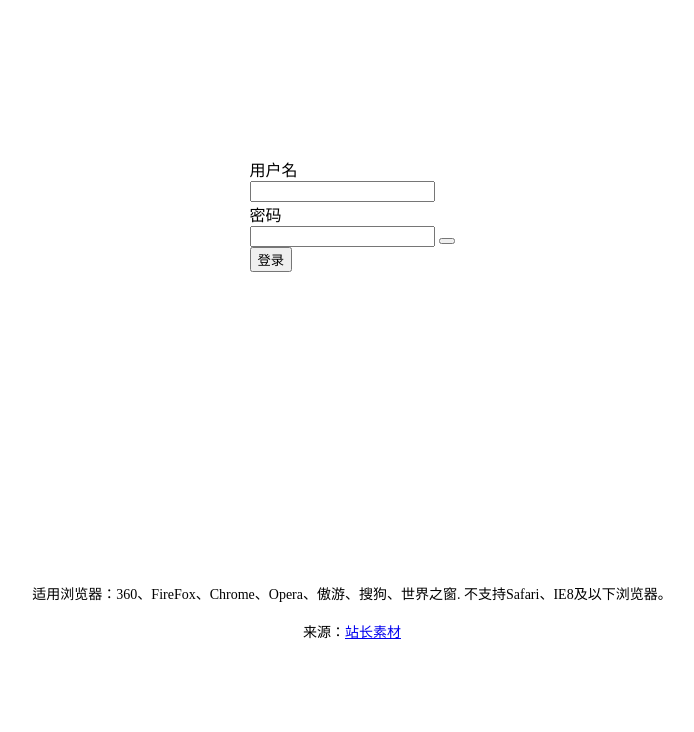
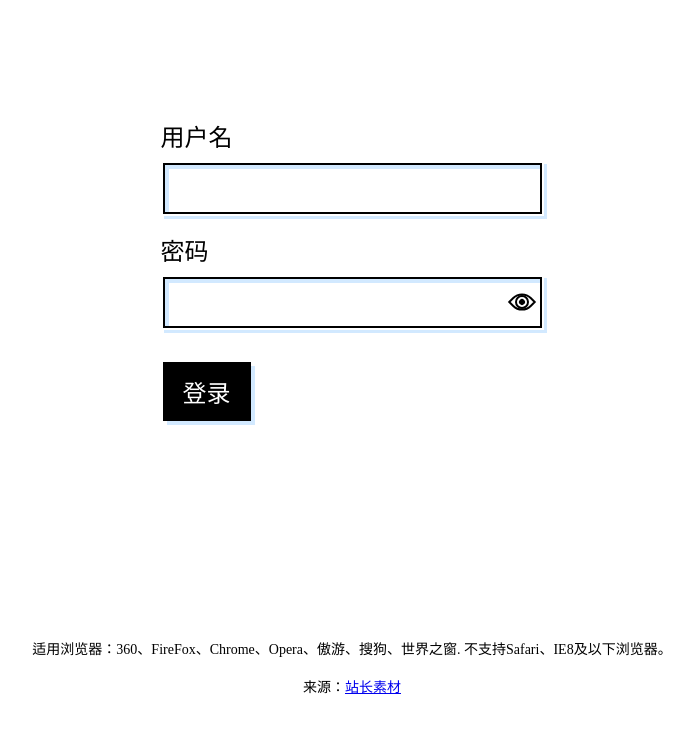
Before and after one commit to traitimtrongvag/Web-login, a plain HTML site: page index.html in a window 1280 px wide. Shown: the whole page, without its empty margins (288-982 px from the left). Drawn offline with Linux system fonts and the light colour scheme; files that its build step writes are made by us from their sources; files whose address does not match are found by name.

Commit message:
Update style.css

```diff
--- a/style.css
+++ b/style.css
@@ -7,7 +7,7 @@
 }
 
 * {
-  box-sizing: border-box;
+  box-sizing: border-box;padding:0;list-style-type:none;
 }
 
 html, body {
@@ -18,12 +18,161 @@ body {
   display: grid;
   place-items: center;
   background: var(--bgColor);
-
-  &.show-password {
-    --bgColor: black;
-    --inputColor: white;
-    --outlineColor: var(--beamColor);
-  }
+}
+body.show-password {
+  --bgColor: black;
+  --inputColor: white;
+  --outlineColor: var(--beamColor);
 }
 
 form {
+  -webkit-transform: translate3d(0, 0, 0);
+          transform: translate3d(0, 0, 0);
+  padding: var(--spacer);
+}
+form > * + * {
+  margin-top: var(--spacer);
+}
+
+.form-item > * + * {
+  margin-top: 0.5rem;
+}
+
+label,
+input,
+button {
+  font-size: 1.5rem;
+  font-family: monospace;
+  color: var(--inputColor);
+}
+label:focus,
+input:focus,
+button:focus {
+  outline: 3px solid var(--outlineColor);
+  outline-offset: 2px;
+}
+label::-moz-focus-inner,
+input::-moz-focus-inner,
+button::-moz-focus-inner {
+  border: none;
+}
+label[id="password"],
+input[id="password"],
+button[id="password"] {
+  color: black;
+}
+
+button {
+  border: none;
+}
+
+[id="submit"] {
+  cursor: pointer;
+  margin: calc(var(--spacer) * 2) 0 0 2px;
+  padding: 0.75rem 1.25rem;
+  color: var(--bgColor);
+  background-color: var(--inputColor);
+  box-shadow: 4px 4px 0 rgba(30, 144, 255, 0.2);
+}
+[id="submit"]:active {
+  -webkit-transform: translateY(1px);
+          transform: translateY(1px);
+}
+
+.input-wrapper {
+  position: relative;
+}
+
+input {
+  padding: 0.75rem 4rem 0.75rem 0.75rem;
+  width: 100%;
+  border: 2px solid transparent;
+  border-radius: 0;
+  background-color: transparent;
+  box-shadow: inset 0 0 0 2px black, inset 6px 6px 0 rgba(30, 144, 255, 0.2), 3px 3px 0 rgba(30, 144, 255, 0.2);
+  -webkit-appearance: none;
+}
+input:focus {
+  outline-offset: 1px;
+}
+.show-password input {
+  box-shadow: inset 0 0 0 2px black;
+  border: 2px dashed white;
+}
+.show-password input:focus {
+  outline: none;
+  border-color: var(--beamColor);
+}
+
+[id="eyeball"] {
+  --size: 1.25rem;
+  display: flex;
+  align-items: center;
+  justify-content: center;
+  cursor: pointer;
+  outline: none;
+  position: absolute;
+  top: 50%;
+  right: 0.75rem;
+  border: none;
+  background-color: transparent;
+  -webkit-transform: translateY(-50%);
+          transform: translateY(-50%);
+}
+[id="eyeball"]:active {
+  -webkit-transform: translateY(calc(-50% + 1px));
+          transform: translateY(calc(-50% + 1px));
+}
+
+.eye {
+  width: var(--size);
+  height: var(--size);
+  border: 2px solid var(--inputColor);
+  border-radius: calc(var(--size) / 1.5) 0;
+  -webkit-transform: rotate(45deg);
+          transform: rotate(45deg);
+}
+.eye:before, .eye:after {
+  content: '';
+  position: absolute;
+  top: 0;
+  right: 0;
+  bottom: 0;
+  left: 0;
+  margin: auto;
+  border-radius: 100%;
+}
+.eye:before {
+  width: 35%;
+  height: 35%;
+  background-color: var(--inputColor);
+}
+.eye:after {
+  width: 65%;
+  height: 65%;
+  border: 2px solid var(--inputColor);
+  border-radius: 100%;
+}
+
+[id="beam"] {
+  position: absolute;
+  top: 50%;
+  right: 1.75rem;
+  -webkit-clip-path: polygon(100% 50%, 100% 50%, 0 0, 0 100%);
+          clip-path: polygon(100% 50%, 100% 50%, 0 0, 0 100%);
+  width: 100vw;
+  height: 25vw;
+  z-index: 1;
+  mix-blend-mode: multiply;
+  transition: -webkit-transform 200ms ease-out;
+  transition: transform 200ms ease-out;
+  transition: transform 200ms ease-out, -webkit-transform 200ms ease-out;
+  -webkit-transform-origin: 100% 50%;
+          transform-origin: 100% 50%;
+  -webkit-transform: translateY(-50%) rotate(var(--beamDegrees, 0));
+          transform: translateY(-50%) rotate(var(--beamDegrees, 0));
+  pointer-events: none;
+}
+.show-password [id="beam"] {
+  background: var(--beamColor);
+}
```
